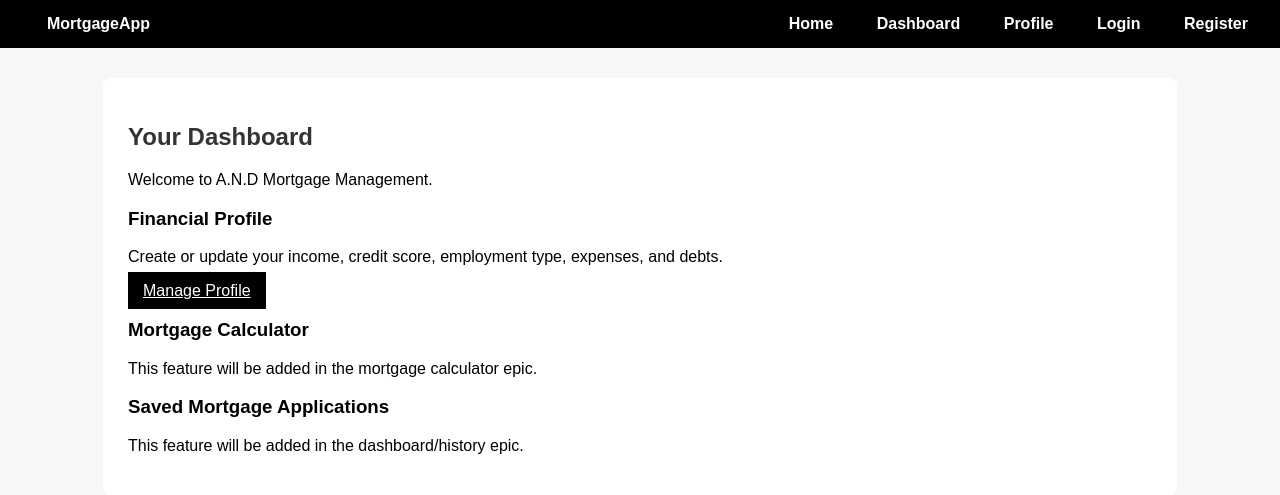
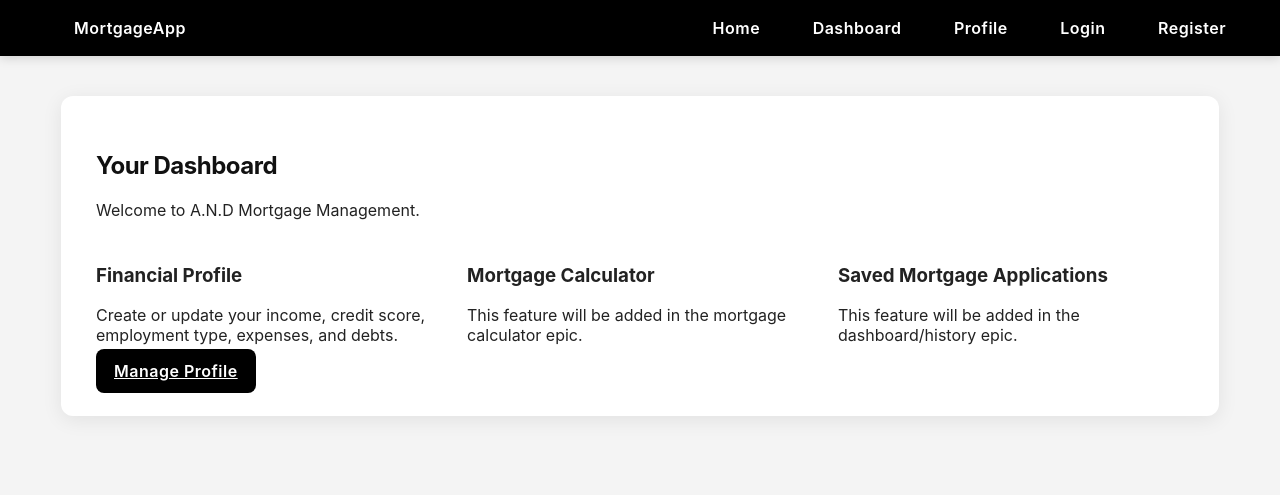
Before and after one commit to ShasD001/AND_MORTGAGE_MANAGEMENT, a Flask app: page /dashboard in a window 1280 px wide. Shown: the top 495 px of the page. Run offline with Flask 3, Linux system fonts and the light colour scheme.

Commit message:
giving the style an EY page look (yes Ey inspired)

```diff
--- a/static/css/style.css
+++ b/static/css/style.css
@@ -1,74 +1,129 @@
+/* GLOBAL */
 body {
     margin: 0;
-    font-family: Arial, sans-serif;
-    background: #f7f7f7;
+    font-family: 'Inter', Arial, sans-serif;
+    background: #f4f4f4;
+    color: #222;
 }
+
 /* NAVBAR */
 .navbar {
-    background: #000000;   /* Black bar */
-    padding: 15px 20px;
-    color: white;
+    background: #000;
+    padding: 18px 40px;
     display: flex;
     justify-content: space-between;
+    align-items: center;
+    box-shadow: 0 2px 10px rgba(0,0,0,0.15);
 }
 
 .navbar a {
     color: white;
-    margin-left: 15px;
+    margin-left: 20px;
     text-decoration: none;
-    font-weight: bold;
+    font-weight: 600;
+    letter-spacing: 0.5px;
 
-    padding: 8px 12px;              /* Makes hover look cleaner */
-    border-radius: 4px;             /* Smooth rounded corners */
+    padding: 10px 14px;
+    border-radius: 6px;
 
-    transition: background-color 0.4s ease, color 0.4s ease;
+    transition: 0.3s ease;
 }
 
 .navbar a:hover {
-    background: #ffeb3b;            /* Yellow hover */
-    color: #000000;                 /* Black text */
+    background: #ffeb3b;
+    color: #000;
 }
-
 
 /* MAIN CONTAINER */
 .container {
-    width: 80%;
-    margin: 30px auto;
+    width: 85%;
+    max-width: 1100px;
+    margin: 40px auto;
     background: white;
-    padding: 25px;
-    border-radius: 8px;
+    padding: 35px;
+    border-radius: 12px;
+
+    box-shadow: 0 4px 20px rgba(0,0,0,0.08);
+    animation: fadeIn 0.4s ease;
 }
 
+/* HEADINGS */
 h1, h2 {
-    color: #333;
+    color: #111;
+    font-weight: 700;
+    letter-spacing: -0.5px;
 }
 
-/* INPUT FIELDS */
+/* INPUTS */
 .input, input {
     width: 100%;
-    padding: 10px;
-    margin-bottom: 15px;
+    padding: 14px;
+    margin-bottom: 18px;
+
+    border: 1px solid #ccc;
+    border-radius: 8px;
+
+    font-size: 1rem;
+    transition: 0.3s ease;
+}
+
+.input:focus, input:focus {
+    border-color: #ffeb3b;
+    box-shadow: 0 0 6px rgba(255, 235, 59, 0.6);
+    outline: none;
 }
 
 /* BUTTONS */
 .btn {
-    background: #000000;          /* Blue default */
+    background: #000;
     color: white;
-    padding: 10px 15px;
+    padding: 12px 18px;
     border: none;
+    border-radius: 8px;
     cursor: pointer;
 
-    /* Smooth transition */
-    transition: background-color 0.4s ease, color 0.4s ease;
+    font-weight: 600;
+    letter-spacing: 0.5px;
+
+    transition: 0.3s ease;
 }
 
 .btn:hover {
-    background: #ffeb3b;          /* Yellow hover */
-    color: #000000;               /* Black text on yellow */
+    background: #ffeb3b;
+    color: #000;
+}
+
+/* DASHBOARD CARDS */
+.dashboard-grid {
+    display: grid;
+    grid-template-columns: repeat(auto-fit, minmax(260px, 1fr));
+    gap: 25px;
+    margin-top: 25px;
+}
+
+.card {
+    background: white;
+    padding: 25px;
+    border-radius: 12px;
+
+    box-shadow: 0 4px 15px rgba(0,0,0,0.08);
+    transition: 0.3s ease;
+}
+
+.card:hover {
+    transform: translateY(-5px);
+    box-shadow: 0 6px 20px rgba(0,0,0,0.12);
 }
 
 /* ERROR MESSAGES */
 .error {
-    color: red;
+    color: #d32f2f;
     font-size: 0.9rem;
+    margin-bottom: 10px;
 }
+
+/* ANIMATIONS */
+@keyframes fadeIn {
+    from { opacity: 0; transform: translateY(10px); }
+    to { opacity: 1; transform: translateY(0); }
+}
```
